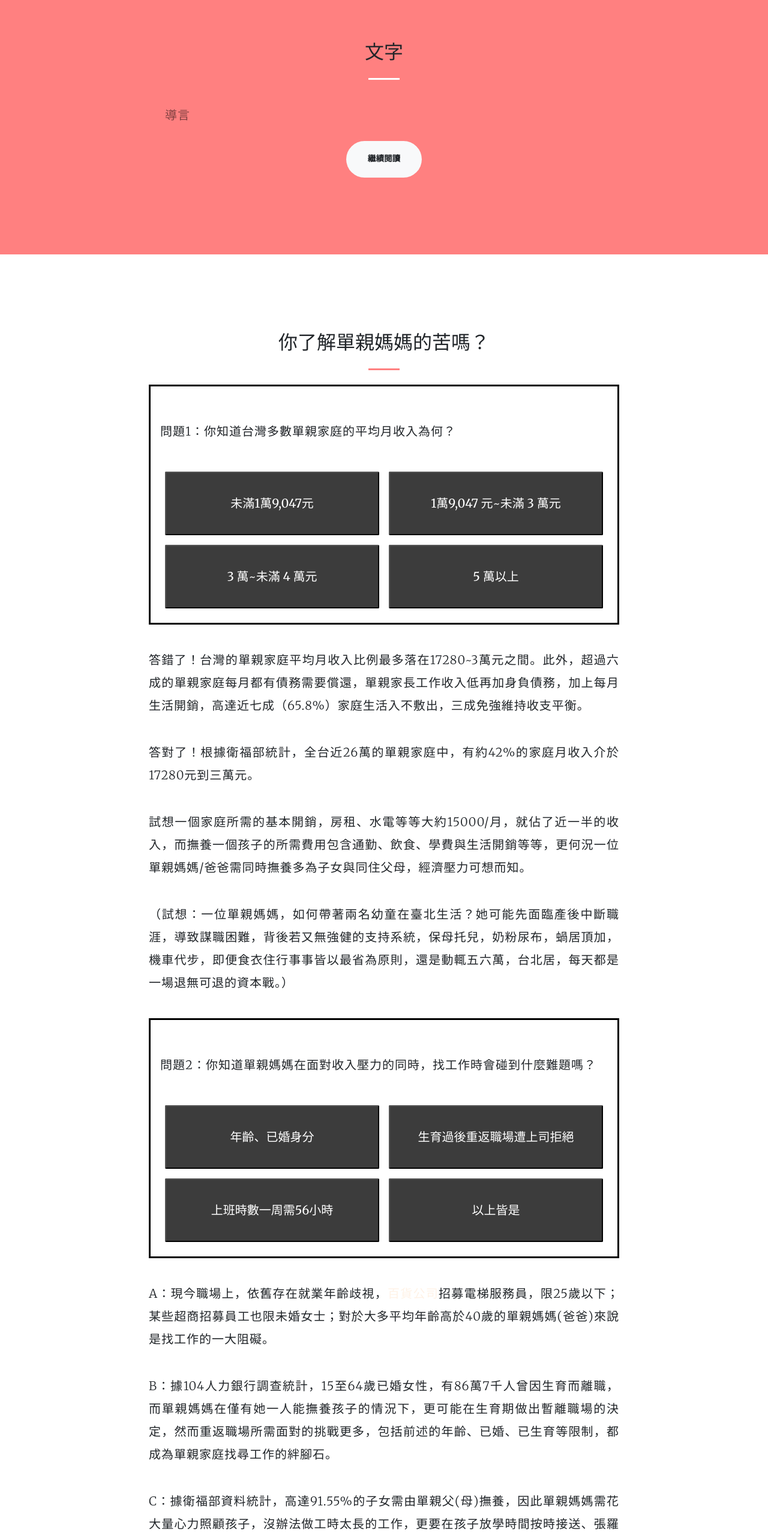
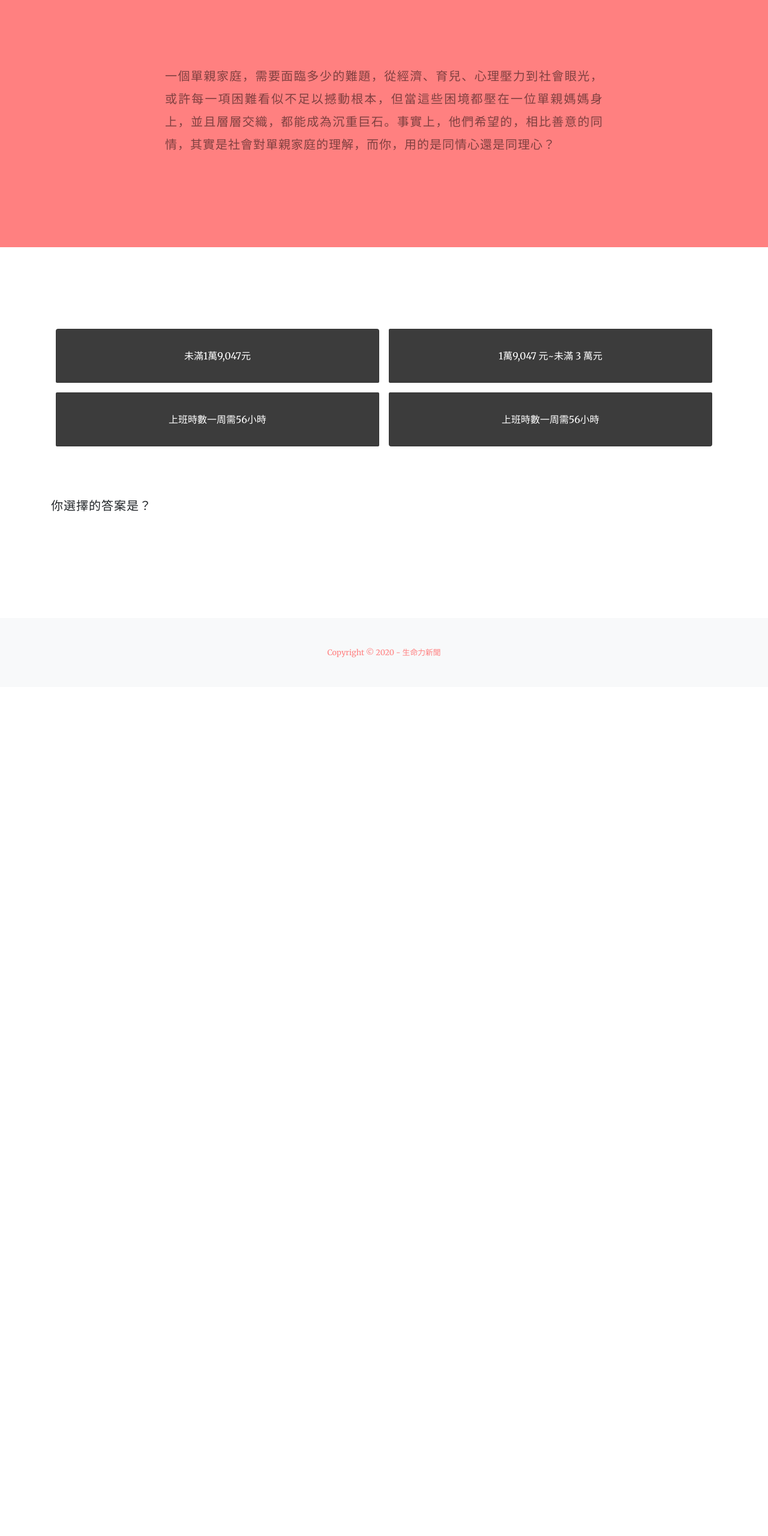
Before and after one commit to calumleung/single-mom, a website with bundled scripts: page index.html in a window 1280 px wide. Shown: the part 860-3420 px from the top of the page at 60% size. After the commit the page ends 2005 px from the top, so only its background shows below. Built offline with nearby package versions, Linux system fonts and the light colour scheme.

Commit message:
updated QA CSS

```diff
--- a/index.html
+++ b/index.html
@@ -80,57 +80,24 @@
   <div class="container">
     <div class="row justify-content-center">
       <div class="col-lg-8 text-center">
-        <h2 class="text-black mt-0">文字</h2>
-        <hr class="divider light my-4">
-        <p class="text-black-50 mb-4">導言</p>
-        <a class="btn btn-light btn-xl js-scroll-trigger" href="#services">繼績閱讀</a> </div>
+        <p class="text-black-50 mb-4">一個單親家庭，需要面臨多少的難題，從經濟、育兒、心理壓力到社會眼光，或許每一項困難看似不足以撼動根本，但當這些困境都壓在一位單親媽媽身上，並且層層交織，都能成為沉重巨石。事實上，他們希望的，相比善意的同情，其實是社會對單親家庭的理解，而你，用的是同情心還是同理心？</p>
     </div>
   </div>
+</div>
 </section>
 <section class="page-section bg-white" id="test">
-  <div class="container">
-    <h2 class="text-center mt-0">你了解單親媽媽的苦嗎？</h2>
-    <hr class="divider my-4">
-    <div class="article jumper">
-      <p>問題1：你知道台灣多數單親家庭的平均月收入為何？</p>
-      <p class="jumps">
-        <button id="a1-1" class="answer" onclick="wronganswer()">未滿1萬9,047元</button>
-        <button id="a1-2" class="answer" onclick="correctanswer()"> 1萬9,047 元~未滿 3 萬元</button>
-        <button id="a1-3" class="answer">3 萬~未滿 4 萬元</button>
-        <button id="a1-4" class="answer">5 萬以上</button>
-      </p>
-    </div>
-    <div class="article">
-      <p id="ans1-a">答錯了！台灣的單親家庭平均月收入比例最多落在17280~3萬元之間。此外，超過六成的單親家庭每月都有債務需要償還，單親家長工作收入低再加身負債務，加上每月生活開銷，高達近七成（65.8%）家庭生活入不敷出，三成免強維持收支平衡。</p>
-      <p id="ans1-b">答對了！根據衛福部統計，全台近26萬的單親家庭中，有約42%的家庭月收入介於17280元到三萬元。</p>
-      <p>試想一個家庭所需的基本開銷，房租、水電等等大約15000/月，就佔了近一半的收入，而撫養一個孩子的所需費用包含通勤、飲食、學費與生活開銷等等，更何況一位單親媽媽/爸爸需同時撫養多為子女與同住父母，經濟壓力可想而知。</p>
-      <p>（試想：一位單親媽媽，如何帶著兩名幼童在臺北生活？她可能先面臨產後中斷職涯，導致謀職困難，背後若又無強健的支持系統，保母托兒，奶粉尿布，蝸居頂加，機車代步，即便食衣住行事事皆以最省為原則，還是動輒五六萬，台北居，每天都是一場退無可退的資本戰。）</p>
-    </div>
-  </div>
-  <div class="article jumper">
-    <p>問題2：你知道單親媽媽在面對收入壓力的同時，找工作時會碰到什麼難題嗎？</p>
-    <p class="jumps">
-      <button id="a2-1" class="answer" onclick="wronganswer()">年齡、已婚身分</button>
-      <button id="a2-2" class="answer" onclick="correctanswer()">生育過後重返職場遭上司拒絕</button>
-      <button id="a2-3" class="answer">上班時數一周需56小時</button>
-      <button id="a2-4" class="answer">以上皆是</button>
-    </p>
-  </div>
-  <div class="article">
-    <p class="hidden"> A：現今職場上，依舊存在就業年齡歧視，<a href="xxx.com" target="_blank">百貨公司</a>招募電梯服務員，限25歲以下；某些超商招募員工也限未婚女士；對於大多平均年齡高於40歲的單親媽媽(爸爸)來說是找工作的一大阻礙。 </p>
-    <p>B：據104人力銀行調查統計，15至64歲已婚女性，有86萬7千人曾因生育而離職，而單親媽媽在僅有她一人能撫養孩子的情況下，更可能在生育期做出暫離職場的決定，然而重返職場所需面對的挑戰更多，包括前述的年齡、已婚、已生育等限制，都成為單親家庭找尋工作的絆腳石。</p>
-    <p>C：據衛福部資料統計，高達91.55%的子女需由單親父(母)撫養，因此單親媽媽需花大量心力照顧孩子，沒辦法做工時太長的工作，更要在孩子放學時間按時接送、張羅晚餐，使得工作選項受限，常需在照顧孩子與經濟壓力之間做取捨。</p>
-  </div>
+
   <div class="container" style="">
     <div class="row" >
       <div class="col-sm-12">
-        <div class="list-group" id="list-tab" role="tablist" style="flex-direction:row;"> <a class="list-group-item list-group-item-action choice" data-toggle="list" href="#ans-1-a" role="tab" aria-controls="home"><b style="color: #fff">未滿1萬9,047元</b></a> <a class="list-group-item list-group-item-action choice" data-toggle="list" href="#ans-1-b" role="tab" aria-controls="profile"><b style="color: #fff">1萬9,047 元~未滿 3 萬元</b></a><a class="list-group-item list-group-item-action choice" data-toggle="list" href="#ans-1-a" role="tab" aria-controls="profile"><b style="color: #fff">上班時數一周需56小時</b></a><a class="list-group-item list-group-item-action choice" data-toggle="list" href="#ans-1-a" role="tab" aria-controls="profile"><b style="color: #fff">上班時數一周需56小時</b></a></div>
+        <div class="list-group" id="list-tab" role="tablist" style="flex-direction:row;"> <button class="list-group-item list-group-item-action choice" data-toggle="list" href="#ans-1-a" role="tab" aria-controls="home">未滿1萬9,047元</button> <button class="list-group-item list-group-item-action choice" data-toggle="list" href="#ans-1-b" role="tab" aria-controls="profile">1萬9,047 元~未滿 3 萬元</button><button class="list-group-item list-group-item-action choice" data-toggle="list" href="#ans-1-a" role="tab" aria-controls="profile">上班時數一周需56小時</button><button class="list-group-item list-group-item-action choice" data-toggle="list" href="#ans-1-a" role="tab" aria-controls="profile">上班時數一周需56小時</button></div>
       </div>
     </div>
     <div class="row" style="padding-top: 2em">
       <div class="col-sm-12">
         <div class="tab-content" id="nav-tabContent">
-          <div class="tab-pane fade show active" id="ans-1-a" role="tabpanel" aria-labelledby="ans-1-a">
+        <div class="tab-pane fade show active"><p>你選擇的答案是？</p></div>
+		<div class="tab-pane fade" id="ans-1-a" role="tabpanel" aria-labelledby="ans-1-a">
             <p>答錯了！台灣的單親家庭平均月收入比例最多落在17280~3萬元之間。</p>
 			<p>此外，超過六成的單親家庭每月都有債務需要償還，單親家長工作收入低再加身負債務，加上每月生活開銷，高達近七成（65.8%）家庭生活入不敷出，三成免強維持收支平衡。</p>
 			<p>此外，超過六成的單親家庭每月都有債務需要償還，單親家長工作收入低再加身負債務，加上每月生活開銷，高達近七成（65.8%）家庭生活入不敷出，三成免強維持收支平衡。</p>
```
Also changed, not shown: css/creative.min.css.
